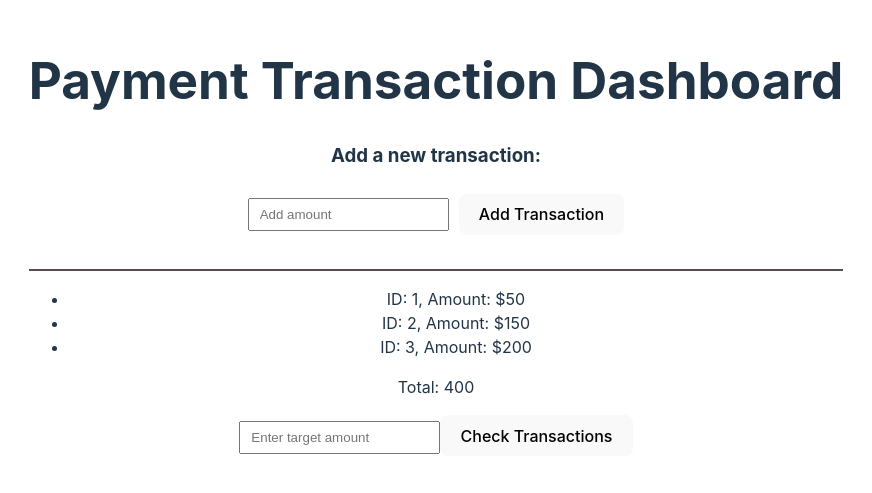
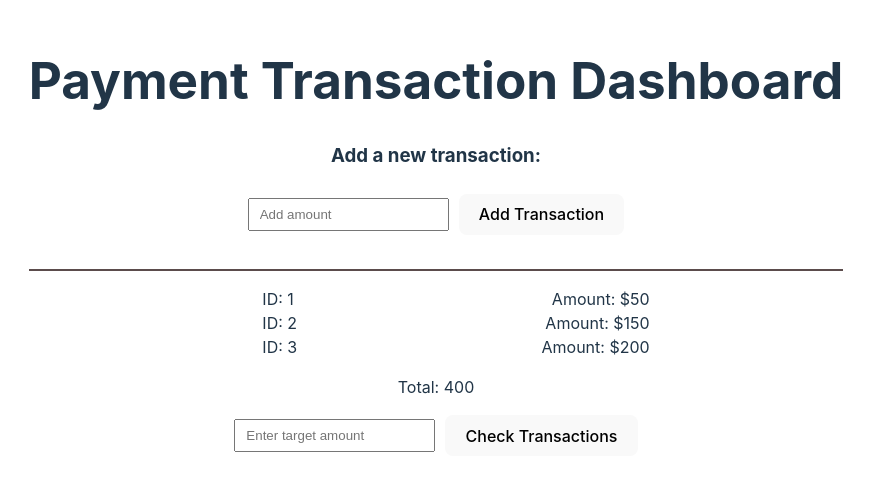
Before and after one commit to miguelamores/taller-flex, a React (Vite) app: page / in a window 1280 px wide. Shown: the part 155-648 px from the top of the page, without its empty margins (204-1076 px from the left). Built offline with nearby package versions, Linux system fonts and the light colour scheme.

Commit message:
add list styles

```diff
--- a/src/App.css
+++ b/src/App.css
@@ -26,3 +26,24 @@ input {
   justify-content: flex-start;
   height: 50px;
 }
+
+.check-form {
+  display: flex;
+  align-items: center;
+  justify-content: center;
+  gap: 10px;
+}
+
+.transactions {
+  list-style: none;
+  display: flex;
+  flex-direction: column;
+  align-items: center;
+  justify-content: flex-start;
+}
+
+.transactions li {
+  display: flex;
+  justify-content: space-between;
+  width: 50%;
+}
--- a/src/App.tsx
+++ b/src/App.tsx
@@ -53,15 +53,16 @@ const PaymentDashboard: React.FC = () => {
         </div>
         <span>{error}</span>
       </form>
-      <ul>
+      <ul className="transactions">
         {transactions.map((transaction) => (
           <li key={transaction.id}>
-            ID: {transaction.id}, Amount: ${transaction.amount}
+            <span>ID: {transaction.id}</span>
+            <span>Amount: ${transaction.amount}</span>
           </li>
         ))}
       </ul>
       <p>Total: {totalAmount}</p>
-      <form onSubmit={handleCheckSubmit}>
+      <form onSubmit={handleCheckSubmit} className="check-form">
         <input
           type="number"
           placeholder="Enter target amount"
```
